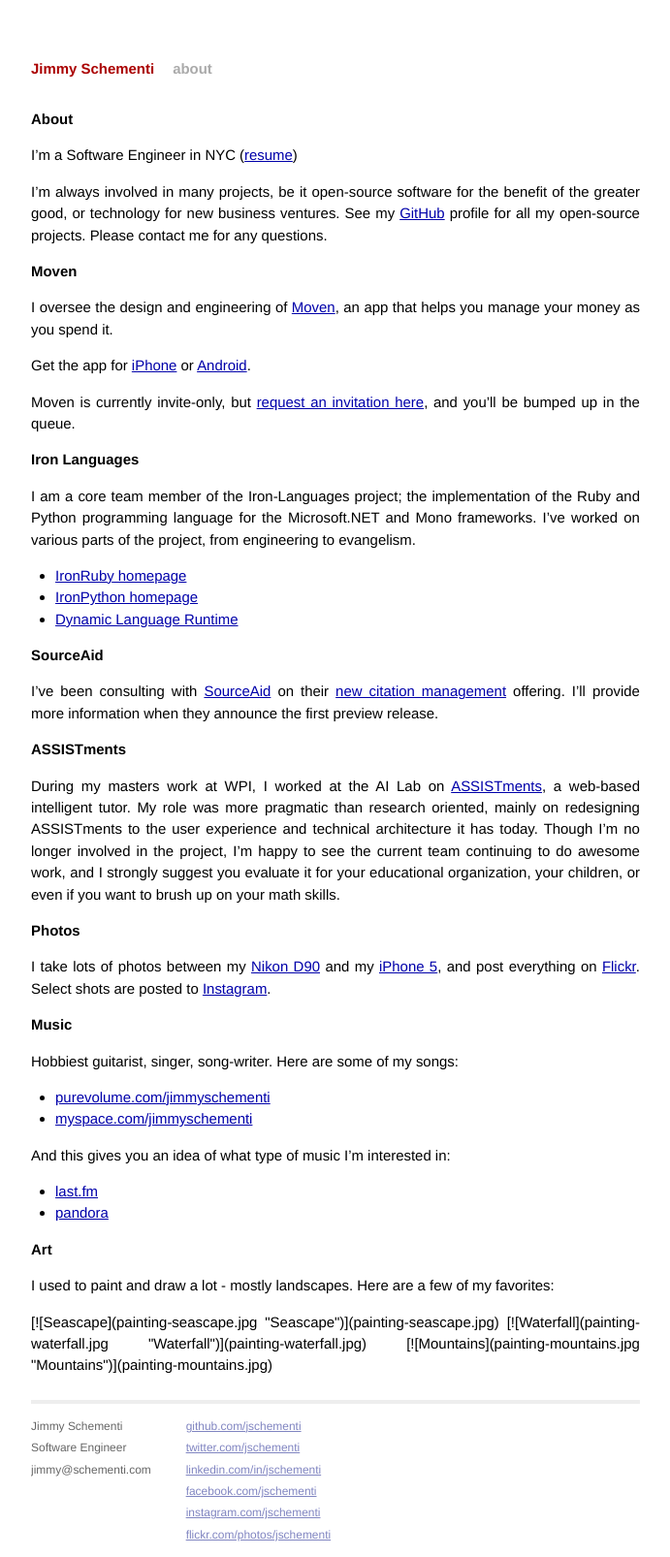
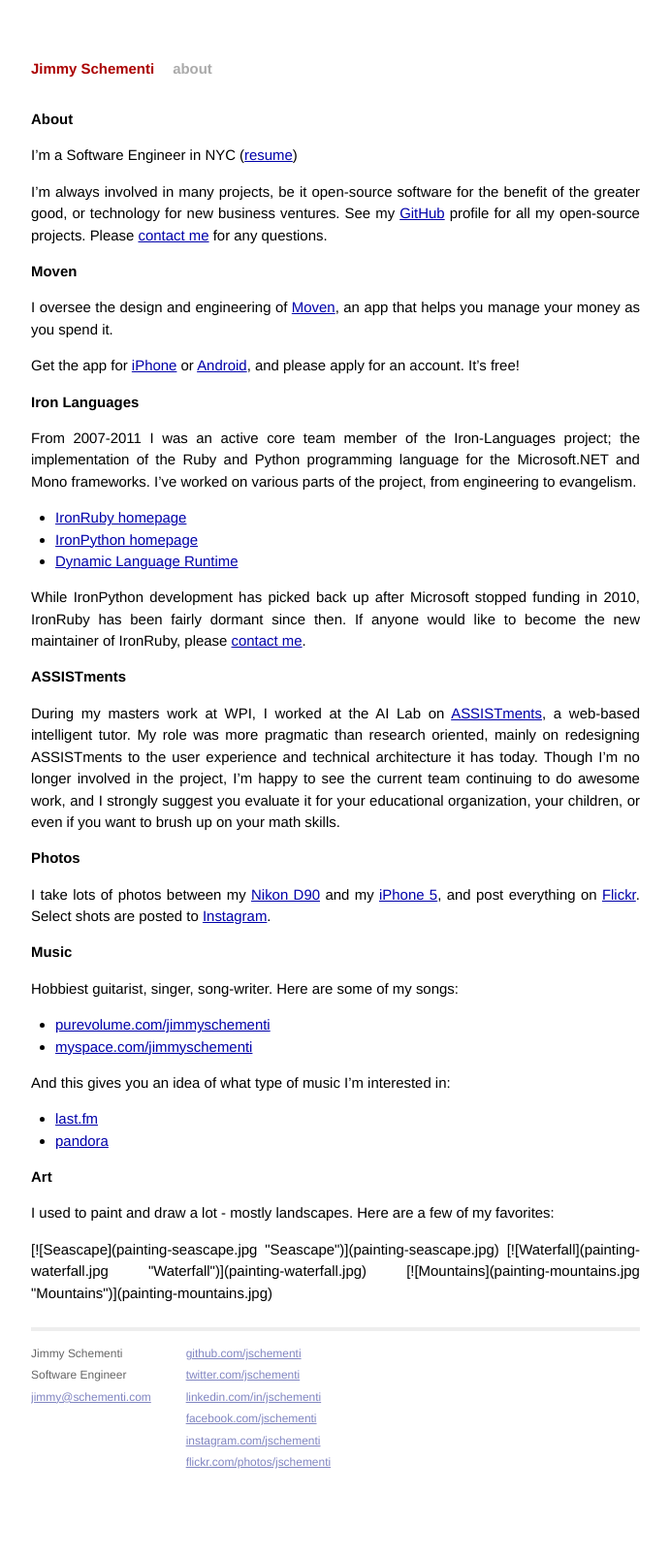
Before and after one commit to jschementi/jschementi.github.io, a Jekyll site: the page built from about/index.md, in a window 1280 px wide. Shown: the whole page at 97% size, without its empty margins (294-985 px from the left). Built offline with Jekyll 4.4.1, drawn with Linux system fonts in a browser that asks for light colours; Markdown is read by kramdown in place of the engine named in the settings; after the commit the page ends 1531 px from its top, so only the background shows below that.

Commit message:
Obfuscate email address

```diff
--- a/_layouts/default.html
+++ b/_layouts/default.html
@@ -14,6 +14,37 @@
 
         <!-- RSS Feed -->
         <link rel="alternate" type="application/rss+xml" title="Jimmy Schementi - Feed" href="http://feeds.feedburner.com/jimmy-thinking">
+
+        <script>
+          // Email obfuscator script 2.1 by Tim Williams, University of Arizona
+          // Random encryption key feature by Andrew Moulden, Site Engineering Ltd
+          // This code is freeware provided these four comment lines remain intact
+          // A wizard to generate this code is at http://www.jottings.com/obfuscator/
+          function outputEmailLink (message) {
+            var coded = "i7GGm@dNgsGsT57.NUG";
+            var key = "qFZQ1ocYetIRbgjC3m8r4kS2UN6s5a9l0izpGEMwnAJDPfdXVxLK7vOWhBHTyu";
+            var shift=coded.length;
+            var link="";
+            var ltr;
+            for (var i=0; i<coded.length; i++) {
+              if (key.indexOf(coded.charAt(i))==-1) {
+                ltr = coded.charAt(i);
+                link += (ltr);
+              }
+              else {
+                ltr = (key.indexOf(coded.charAt(i))-shift+key.length) % key.length;
+                link += (key.charAt(ltr));
+              }
+            }
+            if (typeof message === 'undefined') {
+              message = link;
+            }
+            document.write("<a href='mailto:"+link+"'>"+message+"</a>");
+          }
+          function outputContactMeEmailLink () {
+            outputEmailLink("contact me");
+          }
+        </script>
     </head>
     <body>
 
--- a/about/index.md
+++ b/about/index.md
@@ -18,27 +18,25 @@ an app that helps you manage your money as you spend it.
 Get the app for
 <a href="https://itunes.apple.com/us/app/moven/id661035659" target="_blank">iPhone</a>
 or
-<a href="https://play.google.com/store/apps/details?id=com.movencorp.moven" target="_blank">Android</a>.
-
-Moven is currently invite-only, but <a href="https://moven.com/#referral/jimmy.schementi.com" target="_blank">request an invitation here</a>, and you'll be bumped up in the queue.
+<a href="https://play.google.com/store/apps/details?id=com.movencorp.moven" target="_blank">Android</a>,
+and please apply for an account. It's free!
 
 ## Iron Languages
 
-I am a core team member of the Iron-Languages project; the implementation of the
+From 2007-2011 I was an active
+core team member of the Iron-Languages project; the implementation of the
 Ruby and Python programming language for the Microsoft.NET and Mono frameworks. I've
 worked on various parts of the project, from engineering to evangelism.
 
 <ul>
   <li><a target="_blank" href="http://ironruby.net" target="_blank">IronRuby homepage</a></li>
-  <li><a target="_blank" href="http://ironruby.net" target="_blank">IronPython homepage</a></li>
+  <li><a target="_blank" href="http://ironpython.net" target="_blank">IronPython homepage</a></li>
   <li><a target="_blank" href="http://dlr.codeplex.com" target="_blank">Dynamic Language Runtime</a></li>
 </ul>
 
-## SourceAid
-
-I've been consulting with <a target="_blank" href="http://sourceaid.com">SourceAid</a> on their <a target="_blank" href="http://cite.me">new citation management</a>
-offering. I'll provide more information when they announce the first preview
-release.
+While IronPython development has picked back up after Microsoft stopped funding in 2010,
+IronRuby has been fairly dormant since then. If anyone would like to become the
+new maintainer of IronRuby, please <script>outputContactMeEmailLink()</script><noscript>contact me</noscript>.
 
 ## ASSISTments
 
```
Also changed, not shown: other parts of _layouts/default.html (+1 -1 lines), other parts of about/index.md (+1 -1 lines), resume/index.md (+1 -1 lines).
